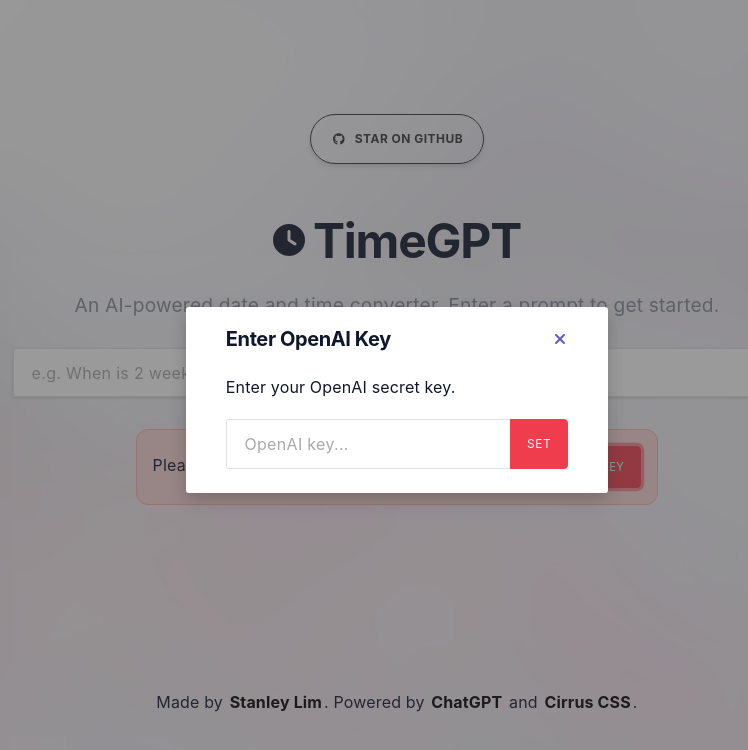
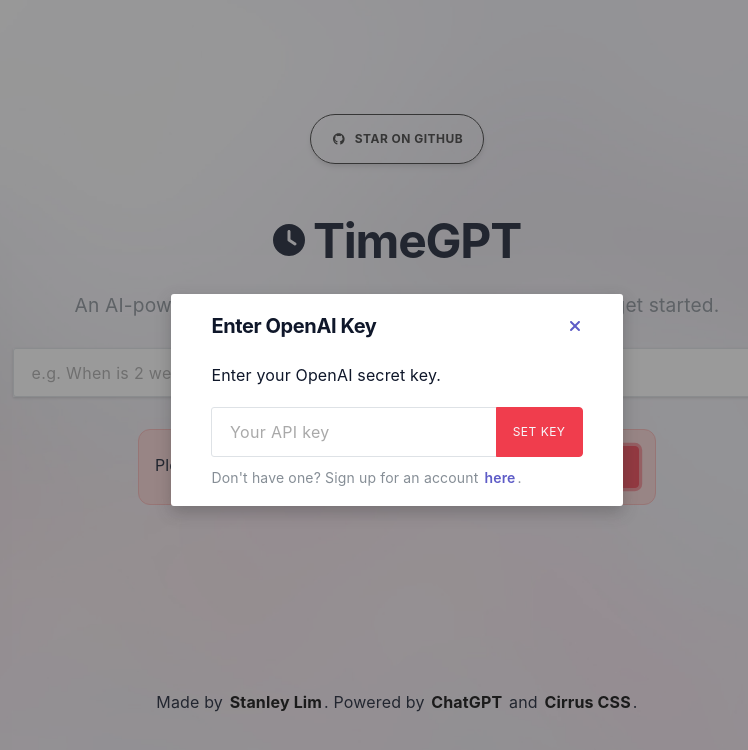
Before and after one commit to Spiderpig86/TimeGPT, a Next.js app: page / in a window 1280 px wide. Both pictures are taken after a click on the button "SET API KEY". Shown: the top 750 px of the page, without its empty margins (243-991 px from the left). Built offline with nearby package versions, Linux system fonts and the light colour scheme.

Commit message:
:sparkles: feat(Chat.tsx): Add sign up link for getting OpenAI key

```diff
--- a/src/app/Chat.tsx
+++ b/src/app/Chat.tsx
@@ -44,7 +44,7 @@
                             <input
                                 className="form-group-input"
                                 type="text"
-                                placeholder="OpenAI key..."
+                                placeholder="Your API key"
                                 defaultValue={apiKey}
                                 onChange={(e) => {
                                     setApiKey(e.target.value);
@@ -56,9 +56,10 @@
                                     setModalVisible(false);
                                 }}
                             >
-                                Set
+                                Set Key
                             </button>
                         </div>
+                        <span className="info">Don't have one? Sign up for an account <a className="u u-LR" href="https://chat.openai.com/auth/login?next=/chat" target="_blank" rel="noopener noreferrer">here</a>.</span>
                     </div>
                 </div>
             </div>
@@ -147,7 +148,7 @@
             </div>
             {!apiKey && (
                 <div className="u-border-1 border-red-300 bg-red-200 u-round-md p-2">
-                    Please set your Open AI key before continuing.{' '}
+                    Please set your OpenAI key before continuing.{' '}
                     <button className="btn-primary btn--sm m-0 ml-2" onClick={(e) => setModalVisible(true)}>
                         Set API Key
                     </button>
--- a/src/app/api/generate/route.ts
+++ b/src/app/api/generate/route.ts
@@ -10,7 +10,7 @@
         return new Response('No prompt in the request', { status: 400 });
     }
     if (!apiKey) {
-        return new Response('Open AI API key must be provided', { status: 400 });
+        return new Response('OpenAI API key must be provided', { status: 400 });
     }
     const payload: OpenAIStreamPayload = {
         model: 'gpt-3.5-turbo',
```
